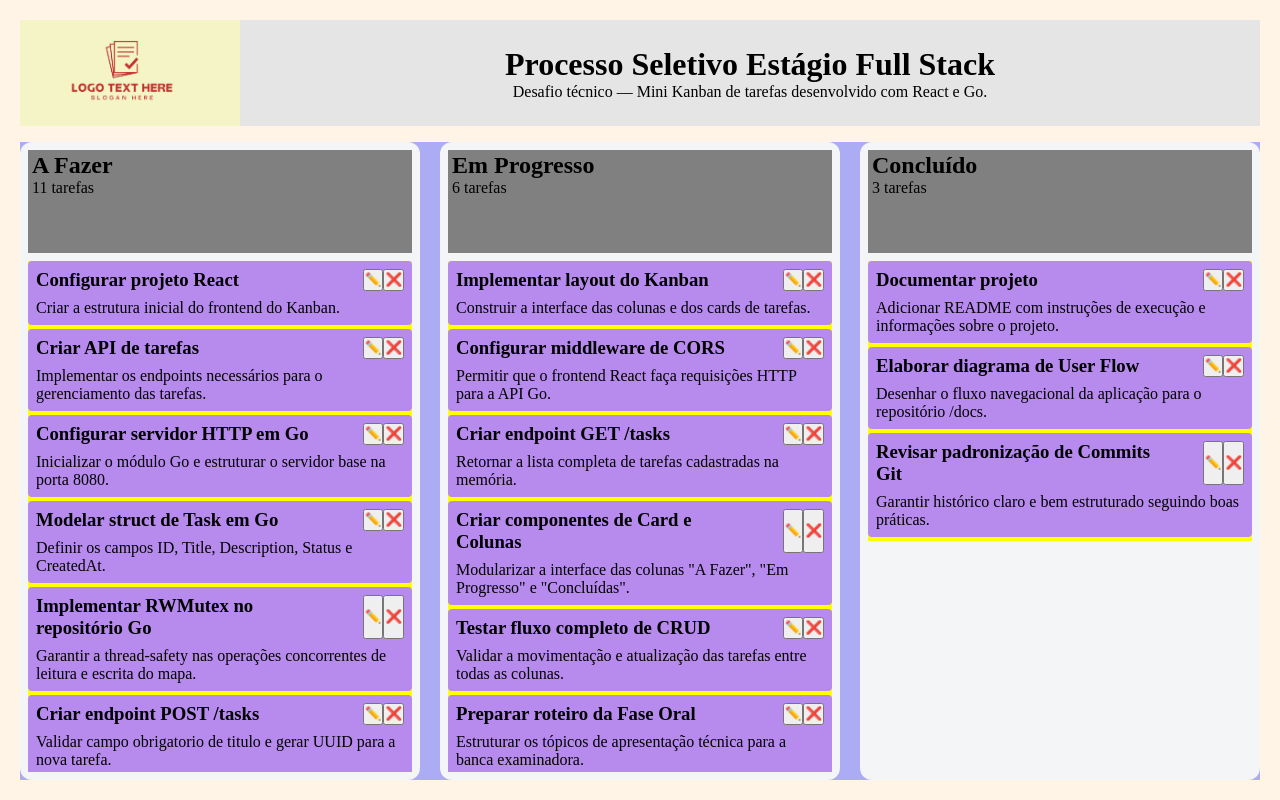
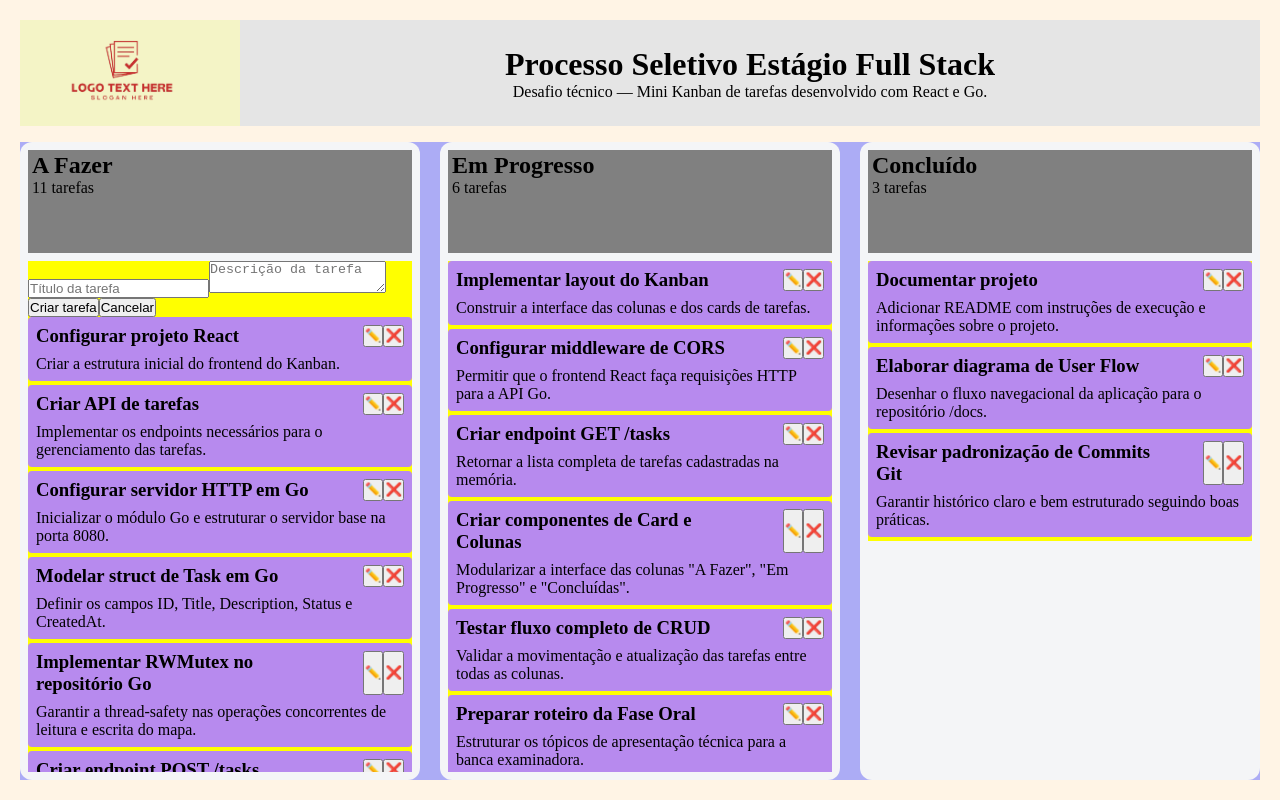
Before and after one commit to wiloberd/desafio-fullstack-veritas, a React (Vite) app in the folder frontend/: page / in a window 1280 px wide. Built offline with nearby package versions, Linux system fonts and the light colour scheme.

Commit message:
feat(components): implementa task form com validação de campos

```diff
--- a/frontend/src/App.jsx
+++ b/frontend/src/App.jsx
@@ -1,13 +1,30 @@
+import { useState } from 'react'
 import './App.css'
 import logo from './assets/logo.png'
 import { TaskCard } from './components/TaskCard'
+import { TaskForm } from './components/TaskForm'
 import { tasks } from './data/tasks'
 
 function App() {
+  const [isFormOpen, setIsFormOpen] = useState(true)
 
   const todo = tasks.filter((task) => task?.status === 'todo')
   const progress = tasks.filter((task) => task?.status === 'progress')
   const done = tasks.filter((task) => task?.status === 'done')
+
+
+
+
+
+  const handleCreateTask = (taskData) => {
+    const newTask = {
+      title: taskData.title,
+      description: taskData.description,
+      status: 'todo',
+    }
+
+
+  }
 
   const handleEdit = (task) => {
     console.log('Editar:', task);
@@ -47,6 +64,14 @@ function App() {
 
              <div className="column-content">
                <ul className='task-items'>
+
+                  {isFormOpen && (
+                    <TaskForm
+                      onSubmit={handleCreateTask}
+                      onCancel={() => setIsFormOpen(false)}
+                    />
+                  )}
+
                   {
                     todo.map((task) => (
                       <TaskCard
--- a/frontend/src/components/TaskForm.jsx
+++ b/frontend/src/components/TaskForm.jsx
@@ -0,0 +1,60 @@
+import { useState, useEffect } from "react"
+
+export function TaskForm({ onSubmit, onCancel }) {
+    const [errors, setErrors] = useState([])
+
+    function handleSubmit(event) {
+        event.preventDefault()
+
+        const form = event.currentTarget
+        const title = form.title.value.trim()
+        const description = form.description.value.trim()
+
+        const titleWords = title.split(/\s+/).filter(Boolean)
+        const descriptionWords = description.split(/\s+/).filter(Boolean)
+
+        const validationErrors = []
+
+        if (titleWords.length < 2) {
+          alert(`Erro título deve ter pelo menos duas palavras. ${titleWords}`)
+          validationErrors.push({
+            field: "title",
+            message: "O título deve conter pelo menos 2 palavras.",
+          })
+        }
+
+        if (descriptionWords.length > 60) {
+          validationErrors.push({
+            field: "description",
+            message: "A descrição não deve ultrapassar 60 palavras.",
+          })
+        }
+
+
+        if (validationErrors.length > 0) {
+          setErrors(validationErrors)
+          return
+        }
+
+        setErrors([])
+        onSubmit({ title, description })
+      }
+
+
+    useEffect(() => {
+      if (errors.length > 0) {
+        console.log("Estado 'errors' atualizado no React:", errors)
+      }
+    }, [errors])
+
+  return (
+    <form onSubmit={handleSubmit}>
+      <input type="text" name="title" placeholder="Título da tarefa" required/>
+      <textarea name="description" placeholder="Descrição da tarefa"/>
+
+
+      <button type="submit">Criar tarefa</button>
+      <button type="button" onClick={onCancel}> Cancelar </button>
+    </form>
+  )
+}
```
